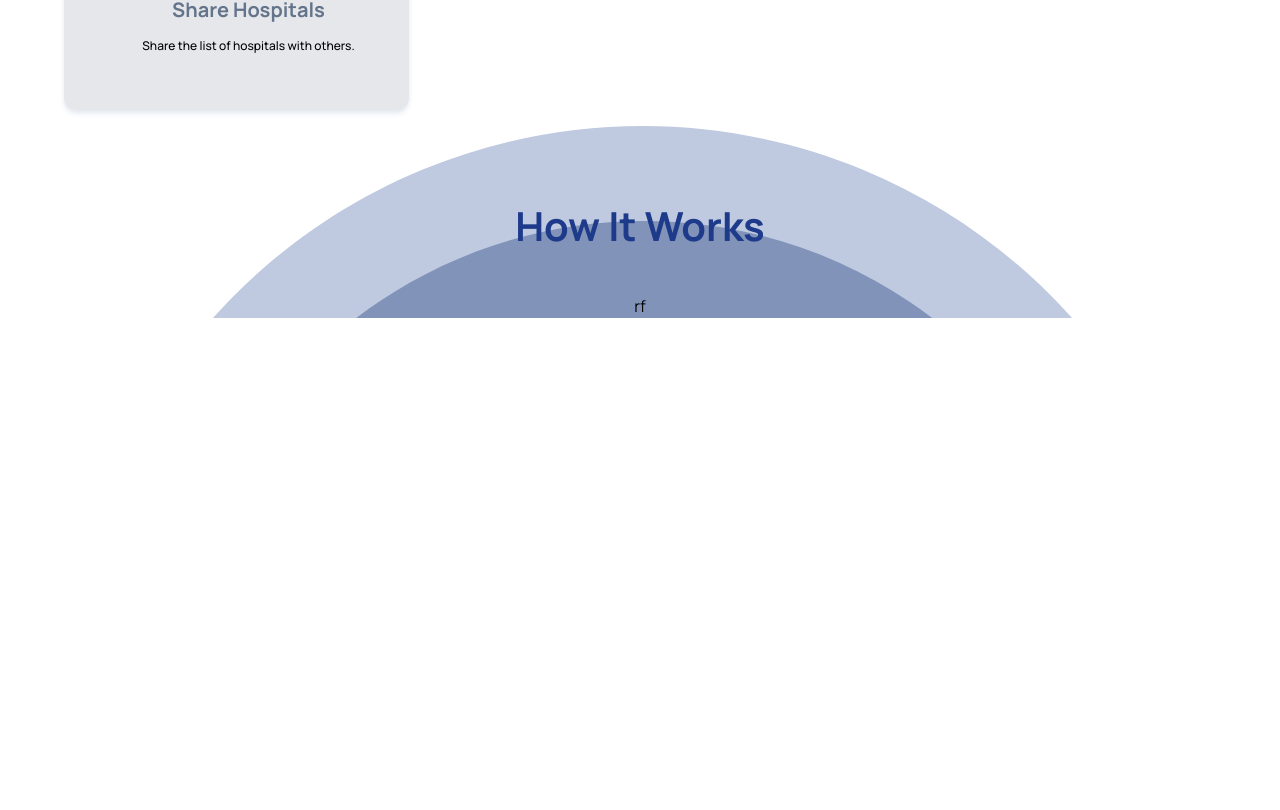
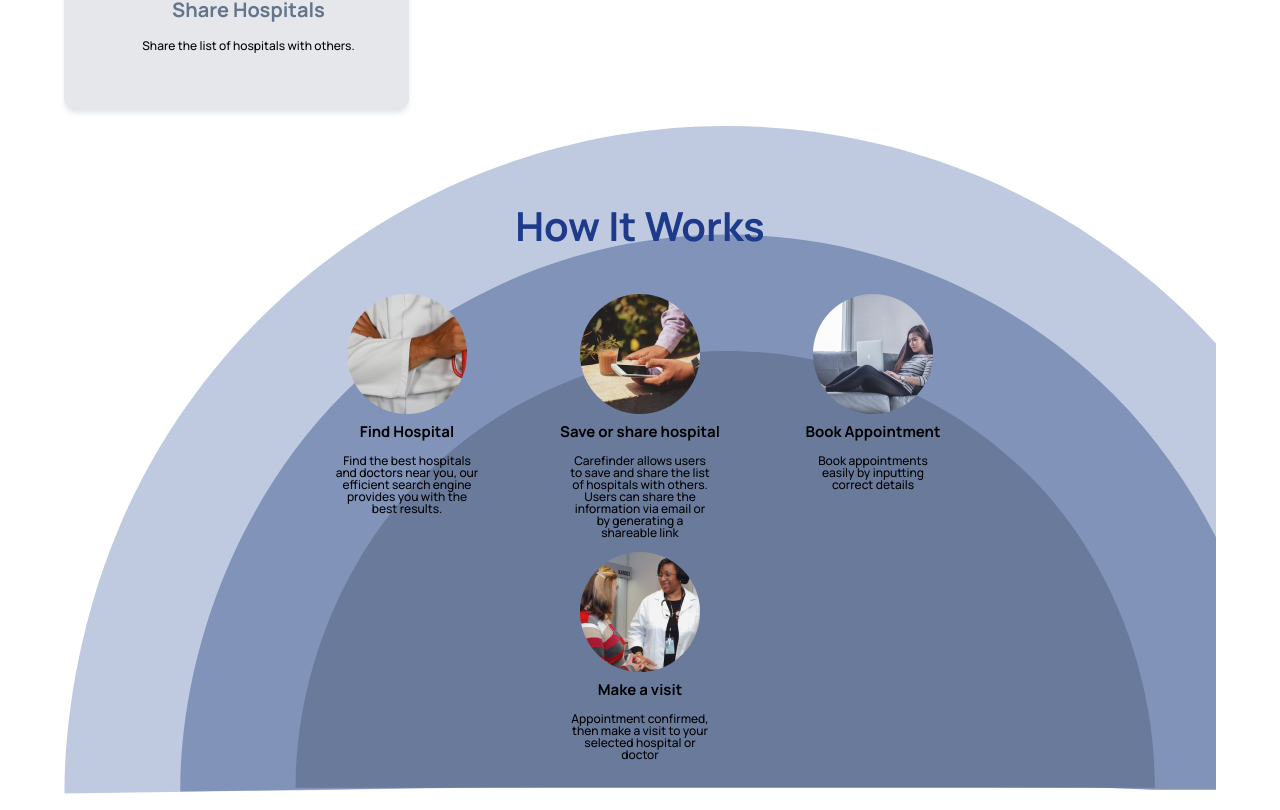
Before and after one commit to Luckidubi/health-carefinder, a Next.js app: page / in a window 1280 px wide. Shown: the part 2240-3050 px from the top of the page. Before the commit the page ends 2574 px from the top, so only its background shows below. Built offline with nearby package versions, Linux system fonts and the light colour scheme.

Commit message:
feat: complete HowItWorks section

```diff
--- a/app/page.tsx
+++ b/app/page.tsx
@@ -3,7 +3,6 @@ import Hero from "@/components/Hero";
 import HowItWorks from "@/components/HowItWorks";
 import SearchInput from "@/components/SearchInput";
 import Services from "@/components/Services";
-import Image from "next/image";
 
 export default function Home() {
   return (
@@ -24,6 +23,9 @@ export default function Home() {
         <Services />
       </div>
       <HowItWorks/>
+      <div>
+
+      </div>
     </main>
   );
 }
--- a/components/HowItWorks.tsx
+++ b/components/HowItWorks.tsx
@@ -1,13 +1,43 @@
-import React from 'react'
+import { guides } from "@/constants";
+import { ServiceCardProps } from "@/types";
+import Image from "next/image";
+
+interface GuideProps{
+  guide: ServiceCardProps
+}
+const Card = ({guide}: GuideProps) =>{
+
+  const {icon, title, value} = guide
+
+  return (
+    <>
+      <div className="flex flex-col flex-center w-1/4 gap-2 item pb-2">
+        <figure>
+          <Image src={icon} width={120} height={120} alt="doctor" />
+        </figure>
+        <h4 className="w-[205px] h-[25px] text-center text-black text-[15px] font-bold leading-snug">
+         {title}
+        </h4>
+        <p className="w-[143px] h-[73px] text-center text-black text-[12px] font-medium leading-none">
+          {value}
+        </p>
+      </div>
+    </>
+  );
+}
 
 const HowItWorks = () => {
   return (
     <section className="padding-x padding-y max-width">
-      <div className="bg-guide-bg bg-no-repeat bg-cover h-[screen] flex flex-col flex-center gap-12 pt-20">
+      <div className="bg-guide-bg bg-fixed bg-no-repeat bg-cover h-[screen] flex flex-col flex-center gap-12 pt-20 relative">
         <h3 className="text-blue-900 md:text-[40px] text-[30px]  font-bold leading-10">
           How It Works
         </h3>
-        <div className='h-[screen]'>rf</div>
+        <div className="flex flex-col flex-wrap md:flex-row gap-4 flex-center zigzag">
+          {guides.map((guide) => (
+            <Card key={guide.title} guide={guide} />
+          ))}
+        </div>
       </div>
     </section>
   );
--- a/constants/index.ts
+++ b/constants/index.ts
@@ -20,3 +20,29 @@ export const services = [
     value: "Share the list of hospitals with others. ",
   },
 ];
+
+export const guides = [
+  {
+    icon: "/Ellipse 9.png",
+    title: "Find Hospital",
+    value:
+      "Find the best hospitals and doctors near you, our efficient search engine provides you with the best results.",
+  },
+  {
+    icon: "/Ellipse 10.png",
+    title: "Save or share hospital",
+    value:
+      "Carefinder allows users to save and share the list of hospitals with others. Users can share the information via email or by generating a shareable link",
+  },
+  {
+    icon: "/Ellipse 11.png",
+    title: "Book Appointment",
+    value: "Book appointments easily by inputting correct details",
+  },
+  {
+    icon: "/Ellipse 12.png",
+    title: "Make a visit",
+    value:
+      "Appointment confirmed, then make a visit to your selected hospital or doctor",
+  },
+];
```
Also changed, not shown: components/Services.tsx (+3 -5 lines), app/globals.css (line endings or trailing spaces).
